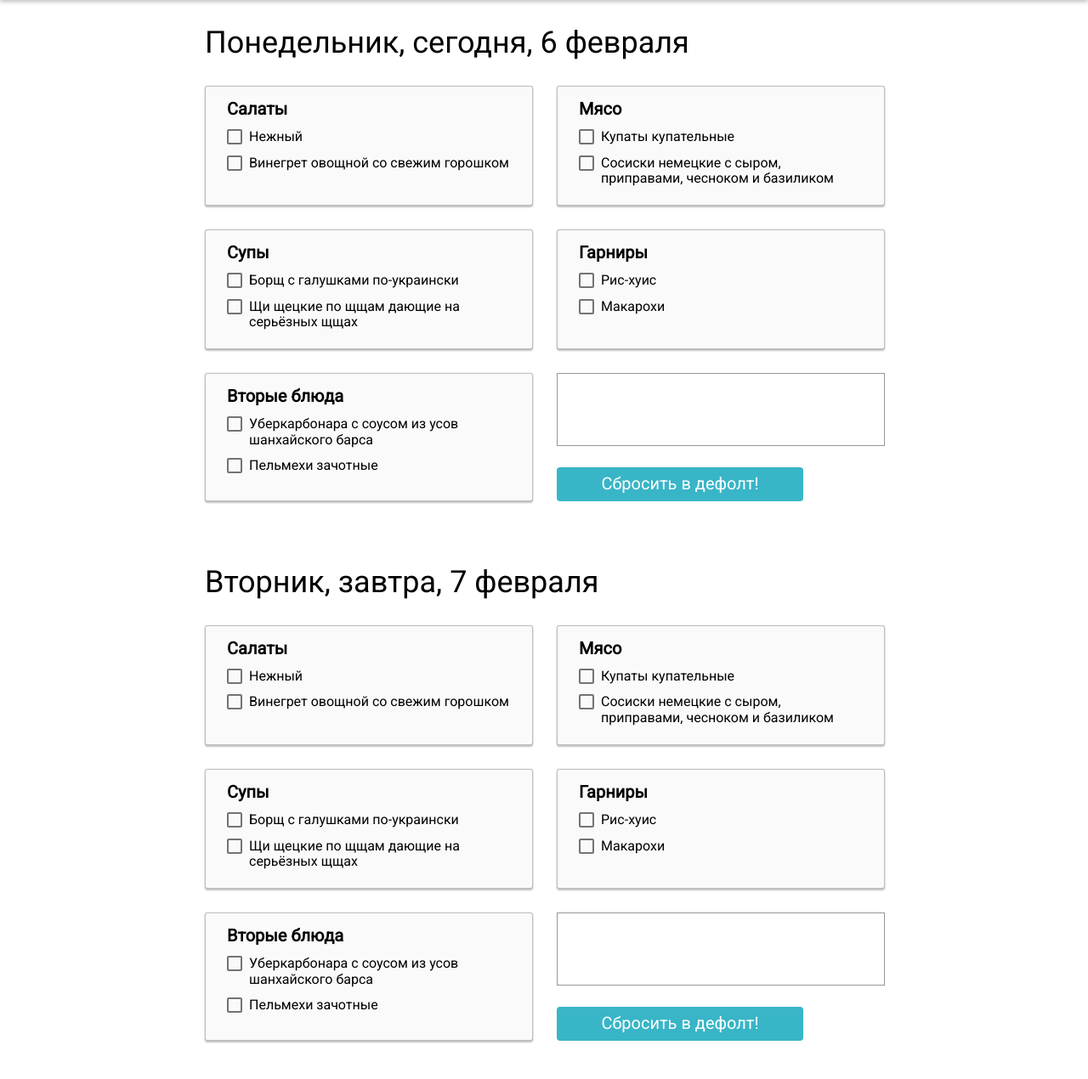
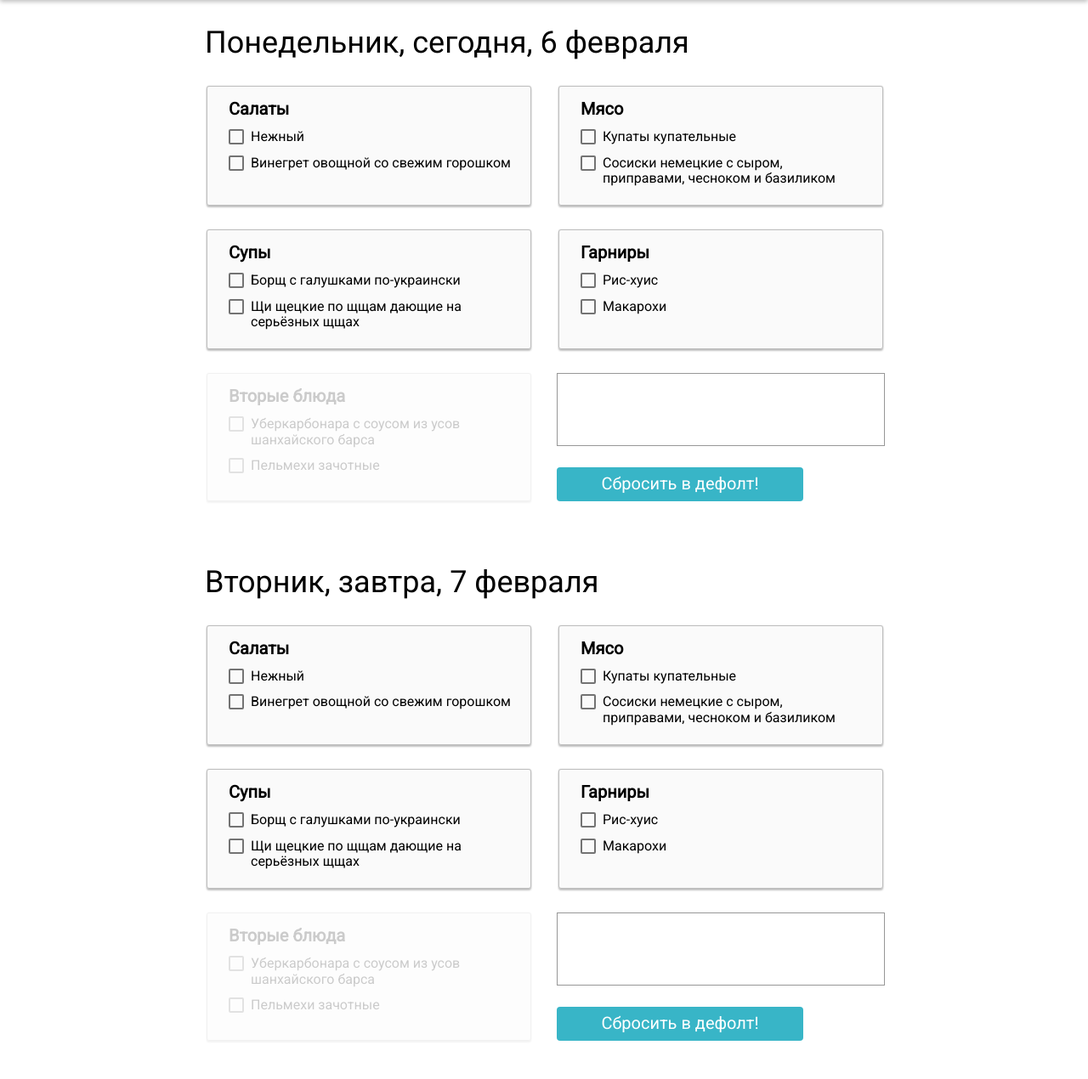
Before and after one commit to kiselevn/kiselevn.github.io, a PHP site: page /menu.html in a window 1280 px wide. Shown: the part 56-1326 px from the top of the page at 85% size. Run offline with PHP 8.4, Linux system fonts and the light colour scheme.

Commit message:
Edit article on fieldset. Added disabled to fieldset. Added styles to fieldset

```diff
--- a/obeder/css/style.css
+++ b/obeder/css/style.css
@@ -144,22 +144,29 @@ form.menu {
   grid-gap: 28px;
   grid-auto-rows: minmax(75px, auto);
 }
-article {
+fieldset {
   padding: 15px 22px 10px 25px;
   border: 0.5px solid rgba(0,0,0,0.24);
   border-radius: 3px;
   background: #fafafa;
   box-shadow: 0px 2px 2px rgba(0, 0, 0, 0.24), 0px 0px 2px rgba(0, 0, 0, 0.12);
 }
-article h3 {
+fieldset h3 {
   font-size: 20px;
   font-weight: 600;
   margin-top: 0;
   margin-bottom: 12px;
 }
-article .checkbox {
+fieldset .checkbox {
   display: block;
   margin-bottom: 12px;
+}
+fieldset:disabled {
+  -webkit-user-select: none;
+  -moz-user-select: none;
+  -ms-user-select: none;
+  mix-blend-mode: normal;
+  opacity: 0.2;
 }
 .comment {
   width: 100%;
@@ -328,7 +335,7 @@ article .checkbox {
   h2 {
     font-size: 24px;
   }
-  article h3 {
+  fieldset h3 {
     font-size: 18px;
   }
   .logo {
@@ -348,7 +355,7 @@ article .checkbox {
   section {
     margin-bottom: 34px;
   }
-  article {
+  fieldset {
     padding: 17px 22px 10px 13px;
   }
   .btn-reset {
--- a/obeder/menu.html
+++ b/obeder/menu.html
@@ -32,7 +32,7 @@
     <section>
       <h2>Понедельник,<span> сегодня,</span> 6 февраля</h2>
       <form class="menu">
-        <article>
+        <fieldset>
           <h3>Салаты</h3>
           <label class="checkbox">
             <input type="checkbox" name="salad" value="delicate-mon" id="delicate-mon"><span>Нежный</span>
@@ -42,8 +42,8 @@
             <input type="checkbox" name="salad" value="salad-of-beetroot-mon" id="salad-of-beetroot-mon"><span>Винегрет овощной со свежим горошком</span>
             <span class="checkmark"></span>
           </label>
-        </article>
-        <article>
+        </fieldset>
+        <fieldset>
           <h3>Мясо</h3>
           <label class="checkbox">
             <input type="checkbox" name="meat" value="kupaty-mon" id="kupaty-mon"><span>Купаты купательные</span>
@@ -53,8 +53,8 @@
             <input type="checkbox" name="meat" value="german-sausages-mon" id="german-sausages-mon"><span>Сосиски немецкие с сыром, приправами, чесноком и базиликом</span>
             <span class="checkmark"></span>
           </label>
-        </article>
-        <article>
+        </fieldset>
+        <fieldset>
           <h3>Супы</h3>
           <label class="checkbox">
             <input type="checkbox" name="soup" value="borsch-mon" id="borsch-mon"><span>Борщ с галушками по-украински</span>
@@ -64,8 +64,8 @@
             <input type="checkbox" name="soup" value="shchi-mon" id="shchi-mon"><span>Щи щецкие по щщам дающие на серьёзных щщах</span>
             <span class="checkmark"></span>
           </label>
-        </article>
-        <article>
+        </fieldset>
+        <fieldset>
           <h3>Гарниры</h3>
           <label class="checkbox">
             <input type="checkbox" name="side-dish" value="rice-mon" id="rice-mon"><span>Рис-хуис</span>
@@ -75,8 +75,8 @@
             <input type="checkbox" name="side-dish" value="pasta-mon" id="pasta-mon"><span>Макарохи</span>
             <span class="checkmark"></span>
           </label>
-        </article>
-        <article>
+        </fieldset>
+        <fieldset disabled="disabled">
           <h3>Вторые блюда</h3>
           <label class="checkbox">
             <input type="checkbox" name="main-dishes" value="ubercarbonara-mon" id="ubercarbonara-mon"><span>Уберкарбонара с соусом из усов шанхайского барса</span>
@@ -86,7 +86,7 @@
             <input type="checkbox" name="main-dishes" value="pelmeni-mon" id="pelmeni-mon"><span>Пельмехи зачотные</span>
             <span class="checkmark"></span>
           </label>
-        </article>
+        </fieldset>
         <div>
           <textarea class="comment"></textarea>
           <button type="reset" class="btn btn-reset">Сбросить в дефолт!</button>
@@ -96,7 +96,7 @@
     <section>
       <h2>Вторник,<span> завтра,</span> 7 февраля</h2>
       <form class="menu">
-       <article>
+       <fieldset>
           <h3>Салаты</h3>
           <label class="checkbox">
             <input type="checkbox" name="salad" value="delicate-tue" id="delicate-tue"><span>Нежный</span>
@@ -106,8 +106,8 @@
             <input type="checkbox" name="salad" value="salad-of-beetroot-tue" id="salad-of-beetroot-tue"><span>Винегрет овощной со свежим горошком</span>
             <span class="checkmark"></span>
           </label>
-        </article>
-        <article>
+        </fieldset>
+        <fieldset>
           <h3>Мясо</h3>
           <label class="checkbox">
             <input type="checkbox" name="meat" value="kupaty-tue" id="kupaty-tue"><span>Купаты купательные</span>
@@ -117,8 +117,8 @@
             <input type="checkbox" name="meat" value="german-sausages-tue" id="german-sausages-tue"><span>Сосиски немецкие с сыром, приправами, чесноком и базиликом</span>
             <span class="checkmark"></span>
           </label>
-        </article>
-        <article>
+        </fieldset>
+        <fieldset>
           <h3>Супы</h3>
           <label class="checkbox">
             <input type="checkbox" name="soup" value="borsch-tue" id="borsch-tue"><span>Борщ с галушками по-украински</span>
@@ -128,8 +128,8 @@
             <input type="checkbox" name="soup" value="shchi-tue" id="shchi-tue"><span>Щи щецкие по щщам дающие на серьёзных щщах</span>
             <span class="checkmark"></span>
           </label>
-        </article>
-        <article>
+        </fieldset>
+        <fieldset>
           <h3>Гарниры</h3>
           <label class="checkbox">
             <input type="checkbox" name="side-dish" value="rice-tue" id="rice-tue"><span>Рис-хуис</span>
@@ -139,8 +139,8 @@
             <input type="checkbox" name="side-dish" value="pasta-tue" id="pasta-tue"><span>Макарохи</span>
             <span class="checkmark"></span>
           </label>
-        </article>
-        <article>
+        </fieldset>
+        <fieldset disabled="disabled">
           <h3>Вторые блюда</h3>
           <label class="checkbox">
             <input type="checkbox" name="main-dishes" value="ubercarbonara-tue" id="ubercarbonara-tue"><span>Уберкарбонара с соусом из усов шанхайского барса</span>
@@ -150,7 +150,7 @@
             <input type="checkbox" name="main-dishes" value="pelmeni-tue" id="pelmeni-tue"><span>Пельмехи зачотные</span>
             <span class="checkmark"></span>
           </label>
-        </article>
+        </fieldset>
         <div>
           <textarea class="comment"></textarea>
           <button type="reset" class="btn btn-reset">Сбросить в дефолт!</button>
```
